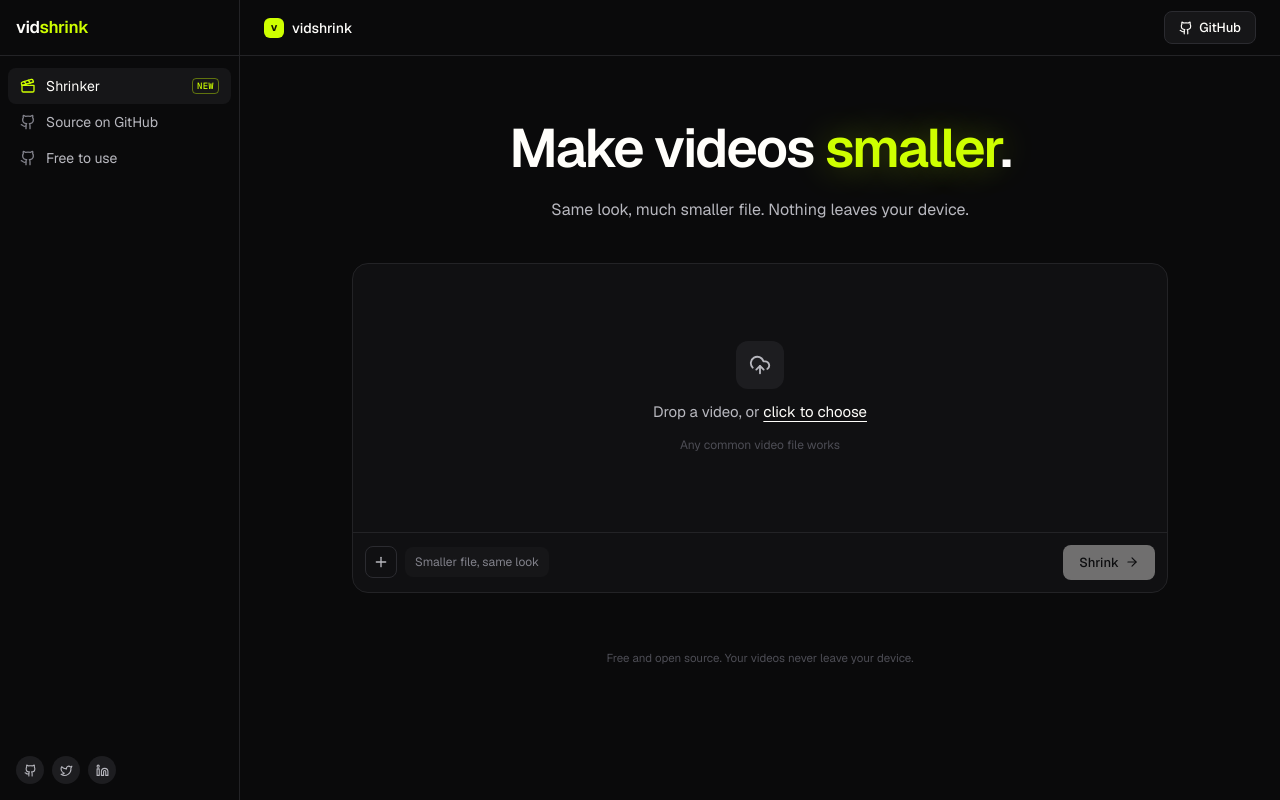
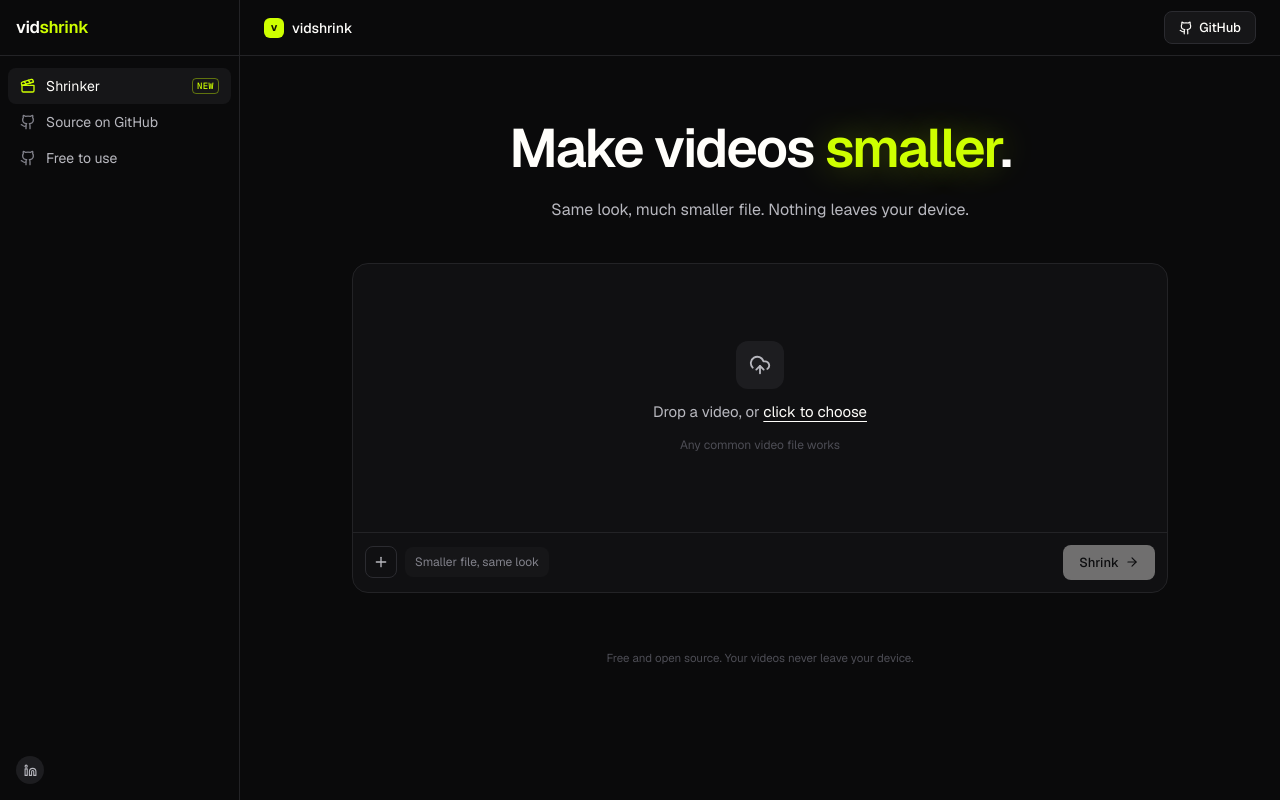
Before and after one commit to sachin1228/vidshrink, a React (Vite) app: page / in a window 1280 px wide. Built offline with nearby package versions, Linux system fonts and the light colour scheme.

Commit message:
Remove the GitHub and X profile links

```diff
--- a/src/components/Sidebar.tsx
+++ b/src/components/Sidebar.tsx
@@ -1,4 +1,4 @@
-import { Clapperboard, Github, Linkedin, Twitter } from "lucide-react";
+import { Clapperboard, Github, Linkedin } from "lucide-react";
 
 function NavRow({
   icon,
@@ -60,24 +60,6 @@ export function Sidebar() {
 
       <div className="flex items-center gap-2 px-4 pb-4">
         <a
-          aria-label="GitHub"
-          href="https://github.com/sachin1228/vidshrink"
-          target="_blank"
-          rel="noreferrer"
-          className="flex size-7 cursor-pointer items-center justify-center rounded-full bg-raised2 text-soft transition-colors hover:text-ink"
-        >
-          <Github size={13} />
-        </a>
-        <a
-          aria-label="X"
-          href="https://x.com/sachin1228"
-          target="_blank"
-          rel="noreferrer"
-          className="flex size-7 cursor-pointer items-center justify-center rounded-full bg-raised2 text-soft transition-colors hover:text-ink"
-        >
-          <Twitter size={13} />
-        </a>
-        <a
           aria-label="LinkedIn"
           href="https://www.linkedin.com/in/sachin1228/"
           target="_blank"
```
Also changed, not shown: 1 other file (tests, documents, lock files or other folders).
